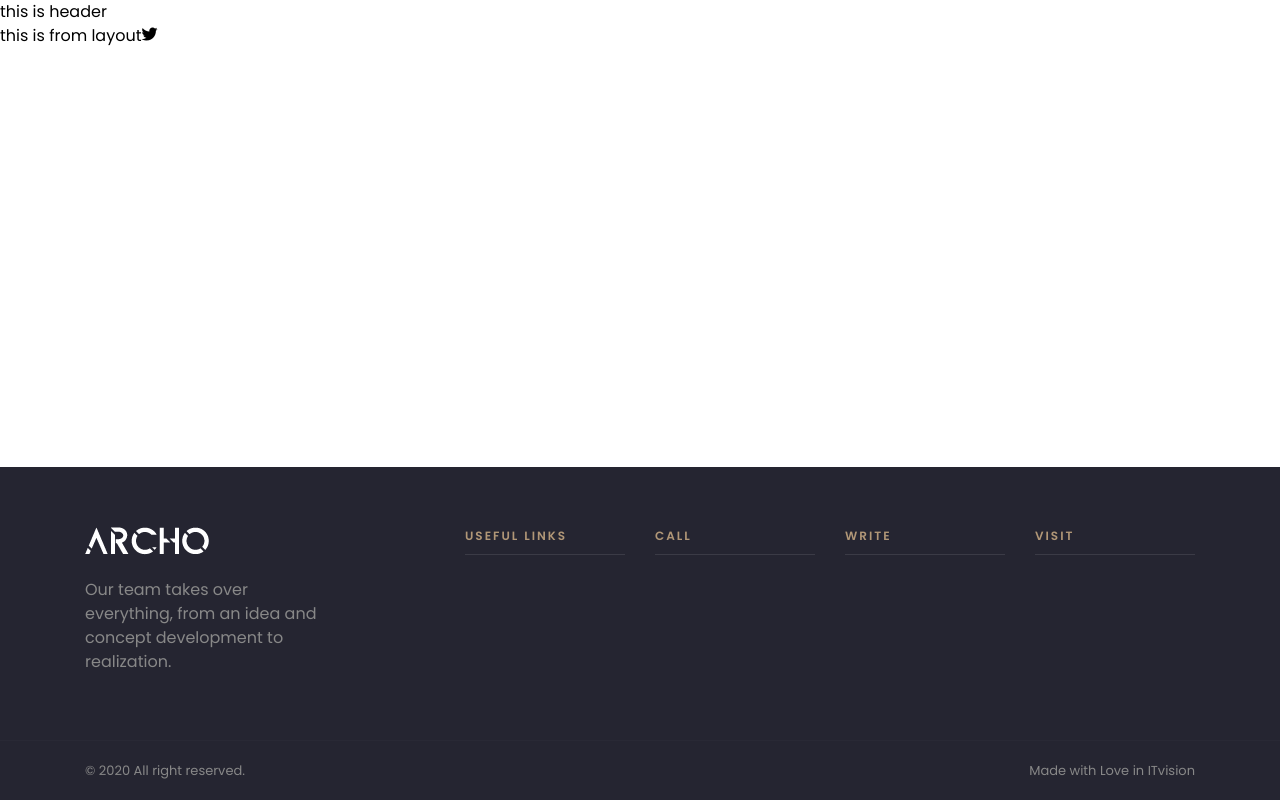
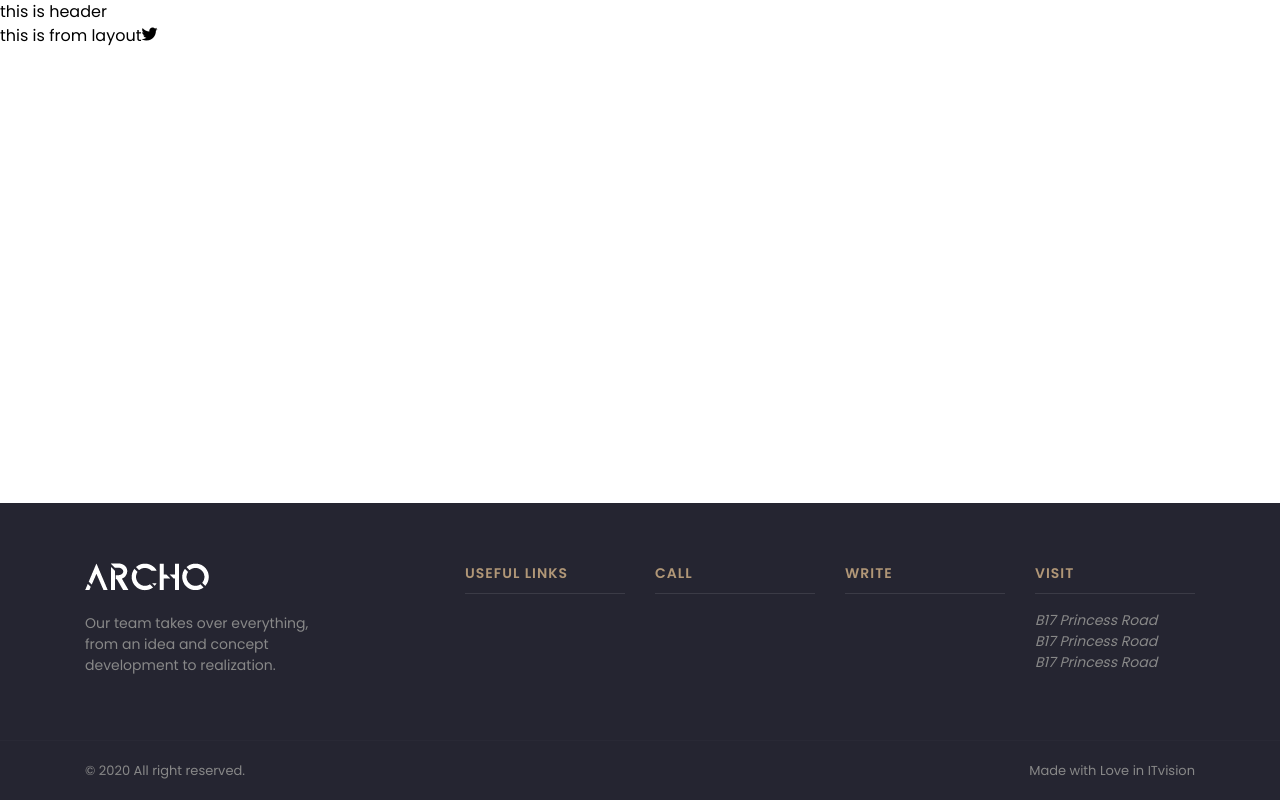
Before and after one commit to ashishmangla0/demonext, a Next.js app: page / in a window 1280 px wide. Built offline with nearby package versions, Linux system fonts and the light colour scheme.

Commit message:
add listing in footer

```diff
--- a/components/Footer.js
+++ b/components/Footer.js
@@ -1,3 +1,5 @@
+const addresses = ['B17 Princess Road', 'B17 Princess Road', 'B17 Princess Road']
+import ListItem from './ListItem';
 const Footer = () => {
     return (
         <>
@@ -26,6 +28,16 @@ const Footer = () => {
                             </div>
                             <div className="col-lg-2">
                                 <h5 className="footer__title">visit</h5>
+                                <ul className="footer__list list list--nostyle">
+                                    {addresses.map((address, index) =>
+                                        <ListItem key={index.toString()}>
+                                            <address>
+                                                {address}
+                                            </address>
+                                        </ListItem>
+                                    )}
+                                </ul>
+
                             </div>
                         </div>
                     </div>
--- /dev/null
+++ b/components/ListItem.js
@@ -0,0 +1,11 @@
+const ListItem = ({children}) =>{
+    return(
+        <>
+       <li>
+           {children}
+       </li>
+        </>
+    )
+}
+
+export default ListItem
--- a/pages/index.js
+++ b/pages/index.js
@@ -7,7 +7,7 @@ export default function Home() {
 
 <Layout>
   this is from layout
-  <span class="icon icon-twitter"></span>
+  <span className="icon icon-twitter"></span>
   </Layout>
 
     {/* <div className={styles.container}>
--- a/styles/_footer.scss
+++ b/styles/_footer.scss
@@ -1,10 +1,12 @@
 .footer{margin-top: auto;
     background: #252531;
-    color: #fff;
     padding-top:3.75rem;
+    color: #888;
 
     &__top{
         margin-bottom: 3.125rem;
+        font-size:0.875rem ;
+
         &-img{
             img{
                 margin-bottom: 1rem;
@@ -15,7 +17,7 @@
     &__copy{
         padding: 1.25rem 0;
         border-top: 1px solid rgba(255, 255, 255, 0.02);
-        color: #888;
+
         a{
             color: inherit  ;
         }
@@ -28,12 +30,12 @@
         }
     }
     &__title{
+        font-size: inherit;
         position: relative;
         text-transform: uppercase;
         color: #b19777;
-    font-size: 12px;
-    letter-spacing: 2px;
-    margin-bottom: 30px;
+    letter-spacing: 1px;
+    margin-bottom: 1.05rem;
     padding-bottom: 10px;
         &::after{
             content: '';
--- /dev/null
+++ b/styles/_list.scss
@@ -0,0 +1,7 @@
+.list{
+    &--nostyle{
+        list-style: none;
+        padding: 0;
+        margin: 0;
+    }
+}
--- a/styles/main.global.scss
+++ b/styles/main.global.scss
@@ -1,5 +1,6 @@
 @import './override';
 @import './reboot';
 @import './bootstrap';
+@import './list';
 @import 'icons/icons';
 @import './footer';
```
Also changed, not shown: components/List.js (added). Lines whose indentation alone changed are shown as unchanged.
